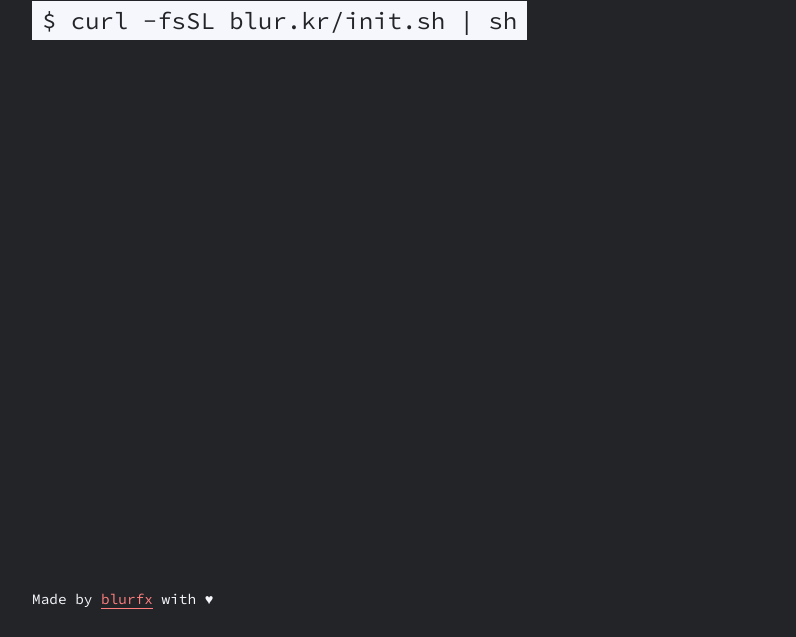
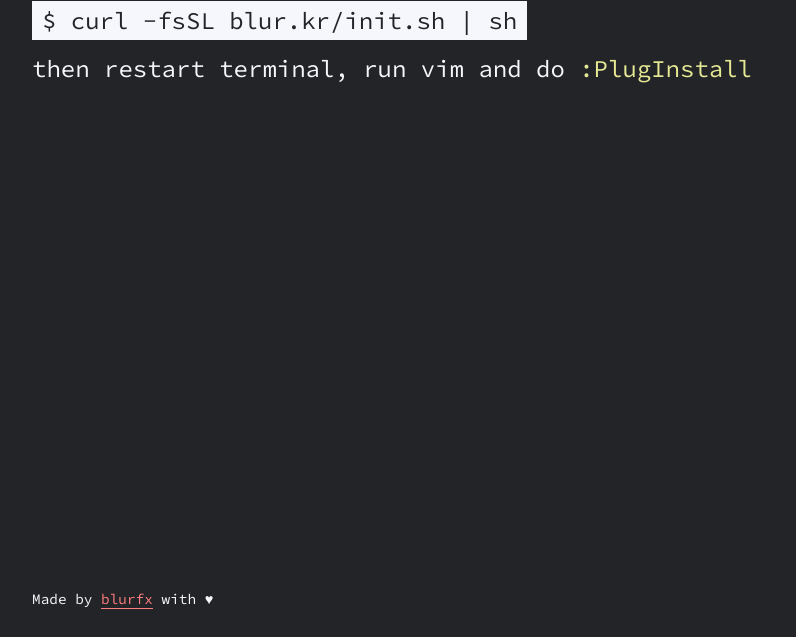
Before and after one commit to blurfx/init.sh, a plain HTML site: page web.html in a window 1280 px wide. Shown: the part 163-800 px from the top of the page, without its empty margins (96-892 px from the left). Drawn offline with Linux system fonts and the light colour scheme.

Commit message:
Add small guide

```diff
--- a/web.html
+++ b/web.html
@@ -61,6 +61,7 @@
   <p><span class="name">init.sh</span> configures the shell environment that I use</p>
   <p>You can install <span class="name">init.sh</span> with</p>
   <div><code>curl -fsSL blur.kr/init.sh | sh</code></div>
+  <p>then restart terminal, run vim and do <span class="name">:PlugInstall</span></p>
   <span class="footer">Made by <a href="https://github.com/blurfx">blurfx</a> with ♥</span>
 </body>
 </html>
```
